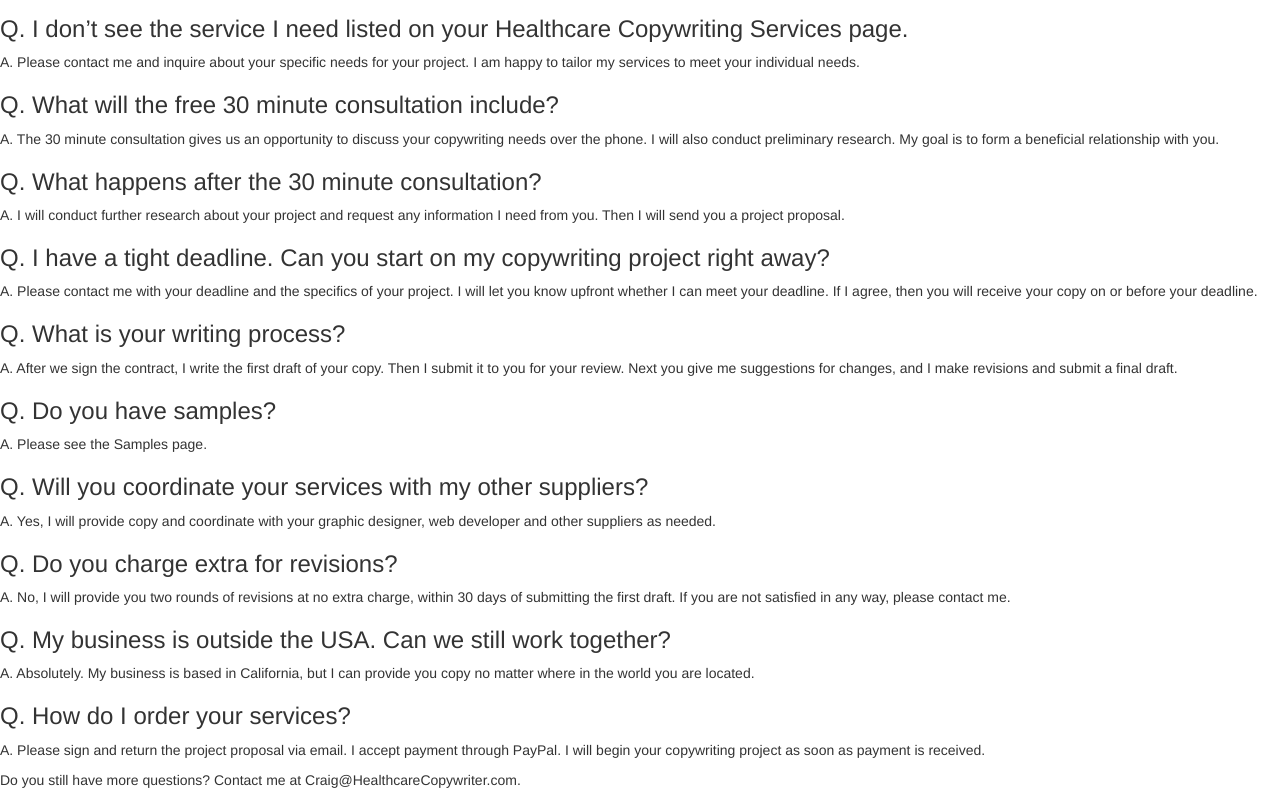
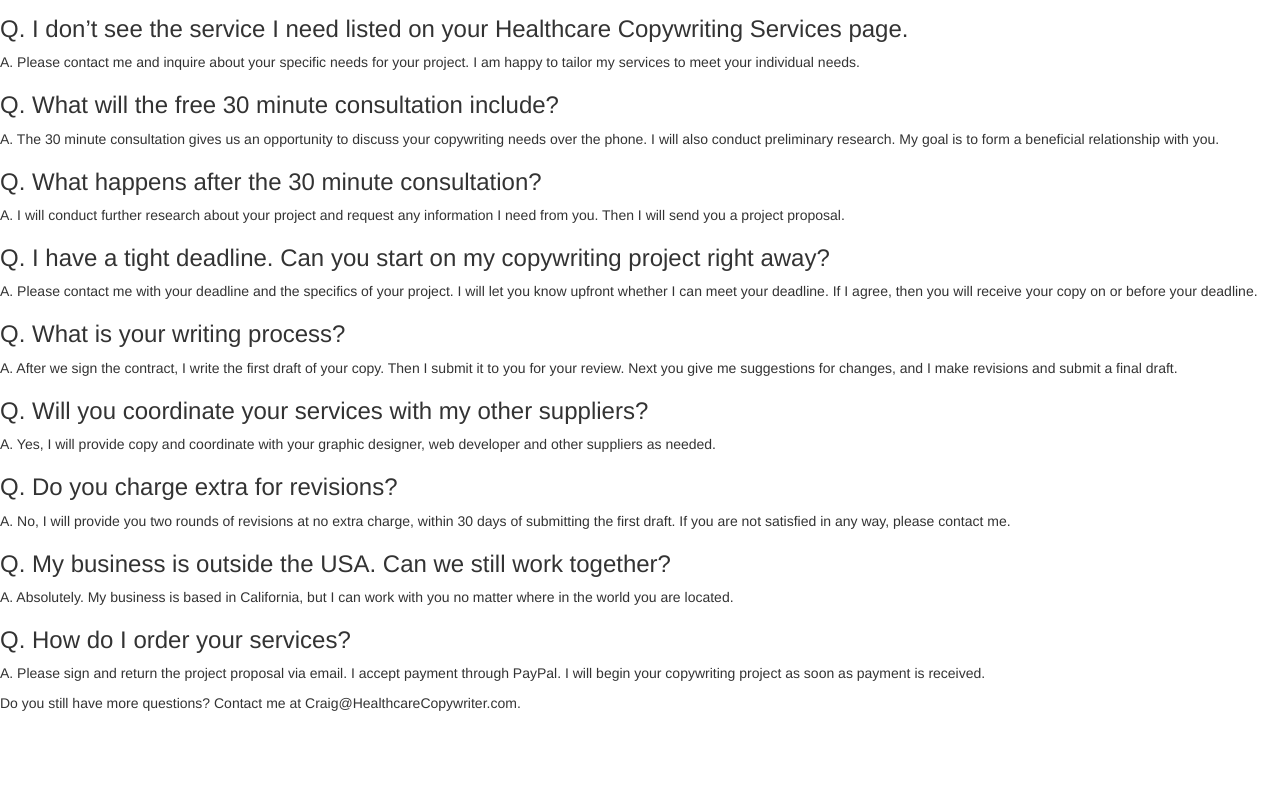
Before and after one commit to DeannaWarren/copywritingforhealthcare, a plain HTML site: page faq.html in a window 1280 px wide. Shown: the part 408-1208 px from the top of the page. After the commit the page ends 1131 px from the top, so only its background shows below. Drawn offline with nearby package versions, Linux system fonts and the light colour scheme.

Commit message:
Edit wording and set aside reference to samples in faq

```diff
--- a/faq.html
+++ b/faq.html
@@ -60,8 +60,8 @@
   <h3> Q. What is your writing process? </h3>
   <p> A. After we sign the contract, I write the first draft of your copy. Then I submit it to you for your review. Next you give me suggestions for changes, and I make revisions and submit a final draft. </p>
 
-  <h3> Q. Do you have samples? </h3>
-  <p> A. Please see the Samples page. </p>
+<!--   <h3> Q. Do you have samples? </h3>
+  <p> A. Please see the Samples page. </p> -->
 
   <h3> Q. Will you coordinate your services with my other suppliers? </h3>
   <p> A. Yes, I will provide copy and coordinate with your graphic designer, web developer and other suppliers as needed. </p>
@@ -70,7 +70,7 @@
   <p> A. No, I will provide you two rounds of revisions at no extra charge, within 30 days of submitting the first draft. If you are not satisfied in any way, please contact me. </p>
 
   <h3> Q.  My business is outside the USA. Can we still work together? </h3>
-  <p> A. Absolutely. My business is based in California, but I can provide you copy no matter where in the world you are located. </p>
+  <p> A. Absolutely. My business is based in California, but I can work with you no matter where in the world you are located. </p>
 
   <h3> Q. How do I order your services? </h3>
   <p> A. Please sign and return the project proposal via email. I accept payment through PayPal. I will begin your copywriting project as soon as payment is received. </p>
```
